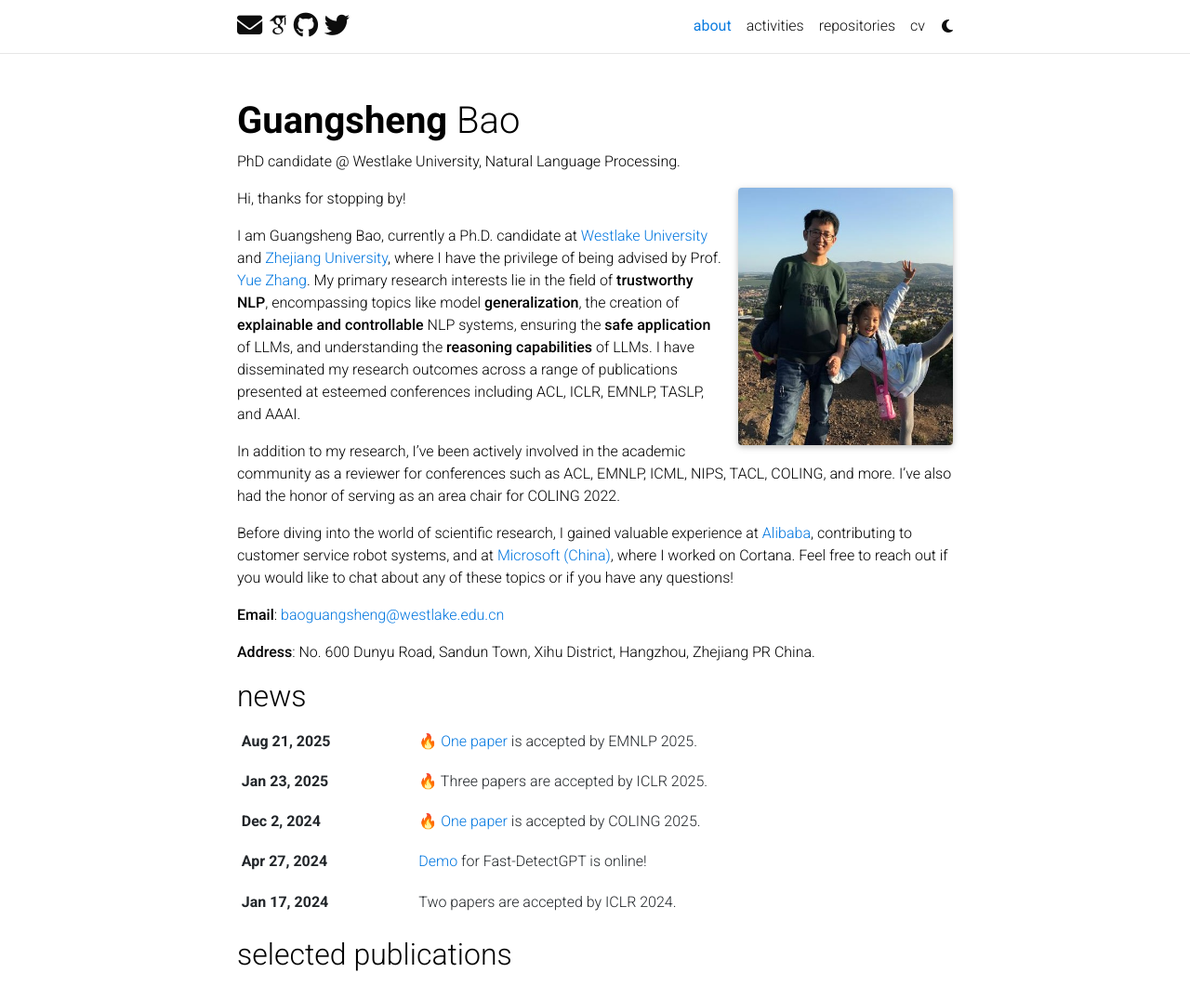
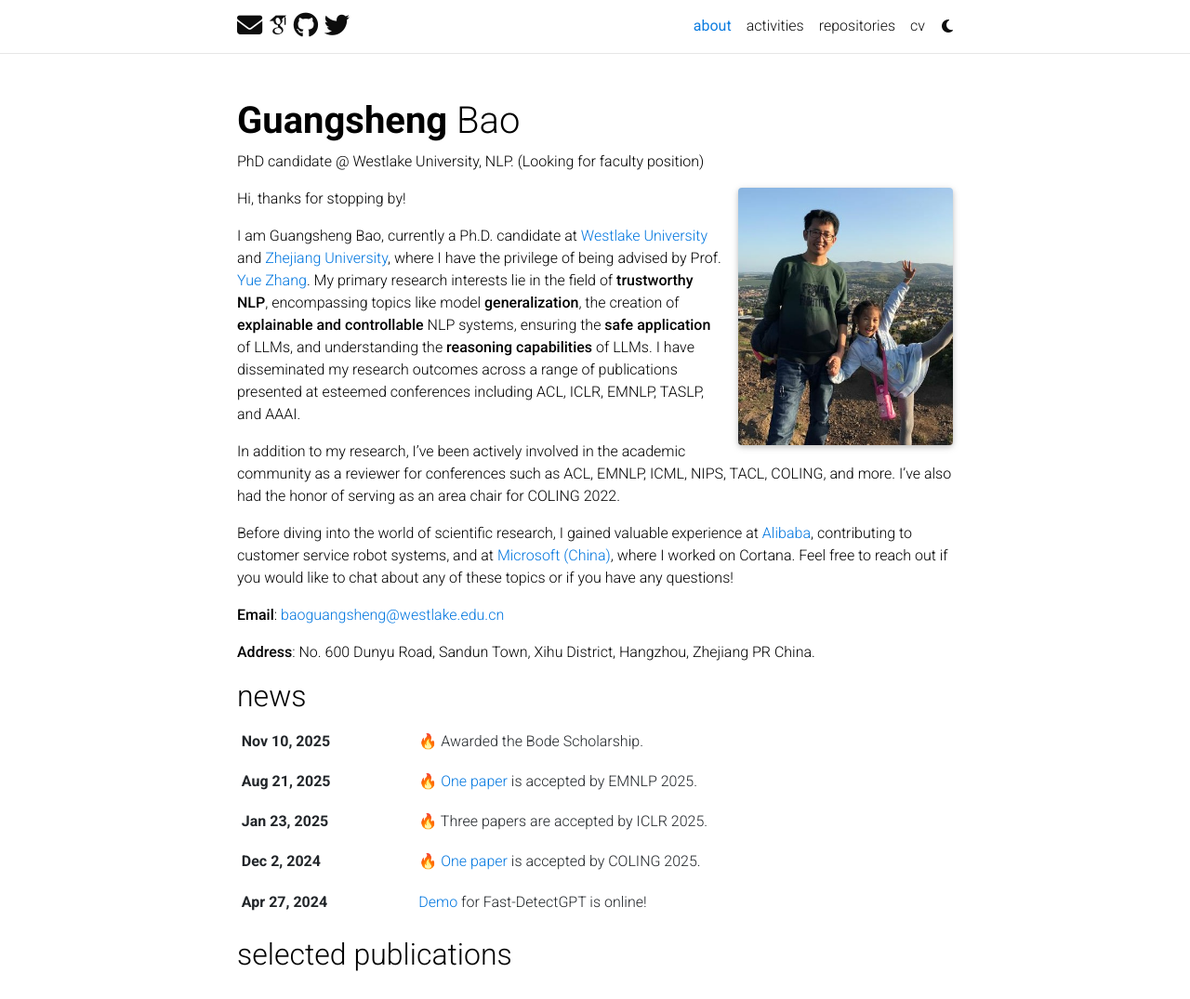
Before and after one commit to baoguangsheng/baoguangsheng.github.io, a Jekyll site: the page built from _pages/about.md, in a window 1280 px wide and 1249 px high, cut to the strip 0-1075 px from the top of the window. Shown: the whole strip at 93% size. Built offline with Jekyll 4.4.1, drawn with Linux system fonts in a browser that asks for light colours; emoji names are drawn with the system emoji font; some web fonts are replaced; comment, search, counter and statistics services are not loaded; a style sheet for code colours, icons or effects is not loaded.

Commit message:
looking for faculty position

```diff
--- a/_pages/about.md
+++ b/_pages/about.md
@@ -2,7 +2,7 @@
 layout: about
 title: about
 permalink: /
-subtitle: PhD candidate @ Westlake University, Natural Language Processing.
+subtitle: PhD candidate @ Westlake University, NLP. (Looking for faculty position)
 
 profile:
   align: right
```
Also changed, not shown: _news/2025-11-10-bode.md (added, +8 -0 lines).
